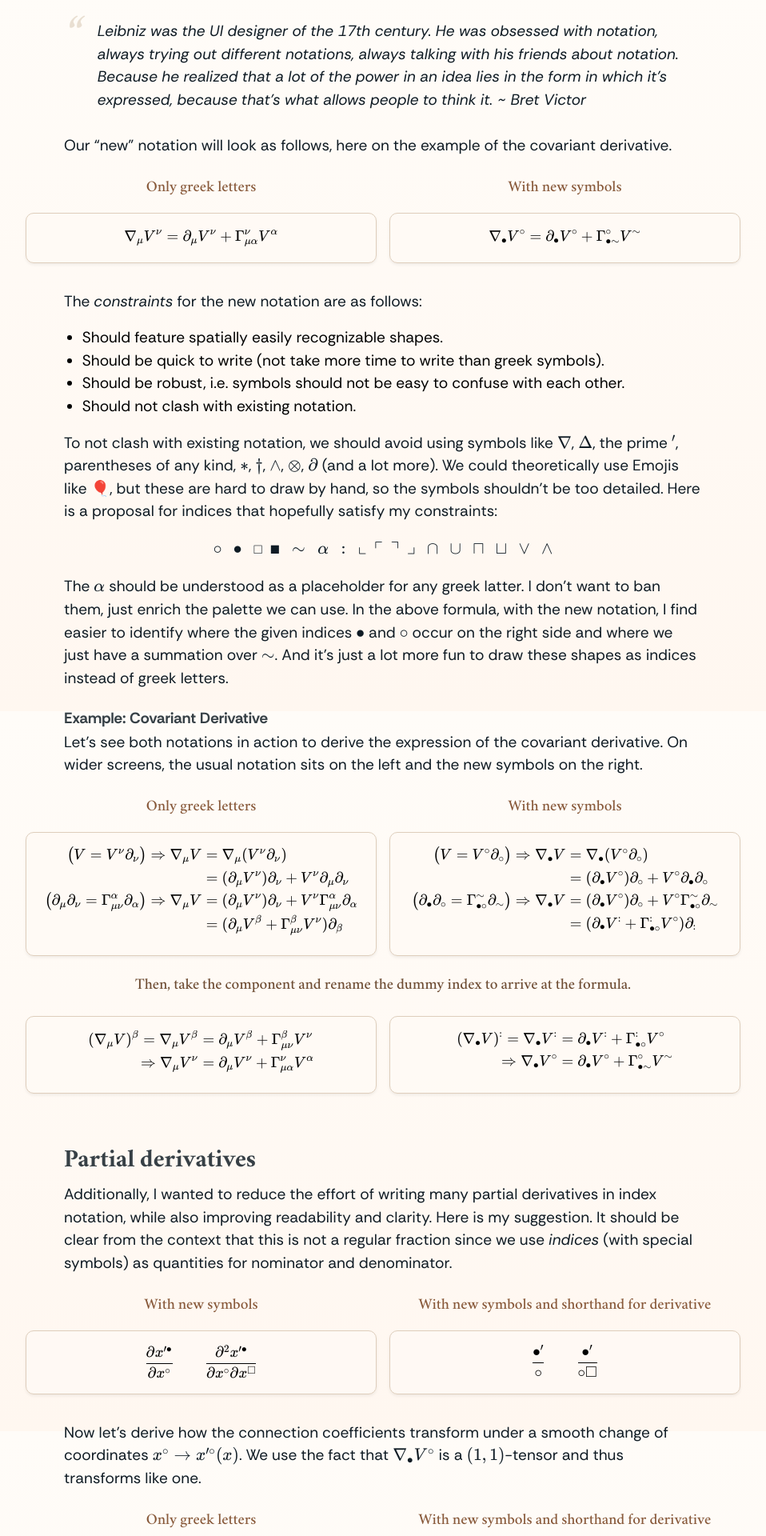
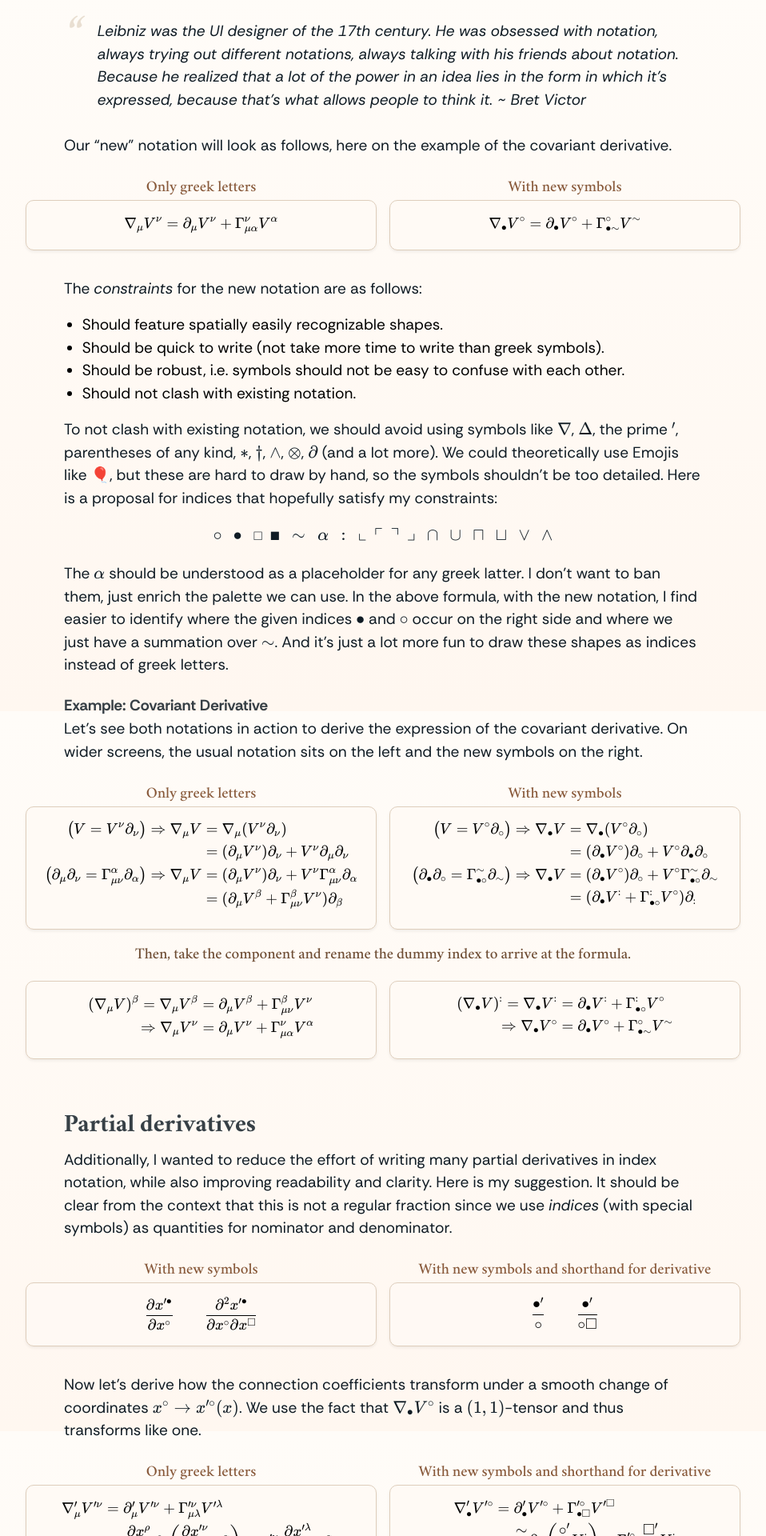
Before and after one commit to Splines/homepage, a Jekyll site: the page built from _posts/2026-05-20-index-notation-from-hell.md, in a window 1280 px wide. Shown: the part 911-2831 px from the top of the page at 80% size, without its empty margins (161-1119 px from the left). Built offline with Jekyll 4.4.1, drawn with Linux system fonts in a browser that asks for light colours; comment, search, counter and statistics services are not loaded.

Commit message:
Improve box spacing

```diff
--- a/assets/blog/2026-index-notation-from-hell/notation-comparison.scss
+++ b/assets/blog/2026-index-notation-from-hell/notation-comparison.scss
@@ -7,7 +7,8 @@
   margin: 1.4em -4% 1.8em;
   display: grid;
   grid-template-columns: minmax(0, 1fr);
-  gap: 0.85em;
+  column-gap: 0.85em;
+  row-gap: 0;
 }
 
 .notation-comparison__head {
@@ -51,11 +52,23 @@
 
 .notation-comparison__bridge {
   grid-column: 1 / -1;
+  margin-top: 0.55em;
   padding: 0.5em 0;
   text-align: center;
   font-family: v.$serif-font;
   font-size: 1rem;
   color: #6e4d34;
+}
+
+.notation-comparison__bridge + .notation-comparison__cell,
+.notation-comparison__bridge + .notation-comparison__cell + .notation-comparison__cell {
+  margin-top: 0.55em;
+}
+
+@media (max-width: 819.98px) {
+  .notation-comparison__cell + .notation-comparison__cell {
+    margin-top: 0.55em;
+  }
 }
 
 @media (min-width: 820px) {
```
